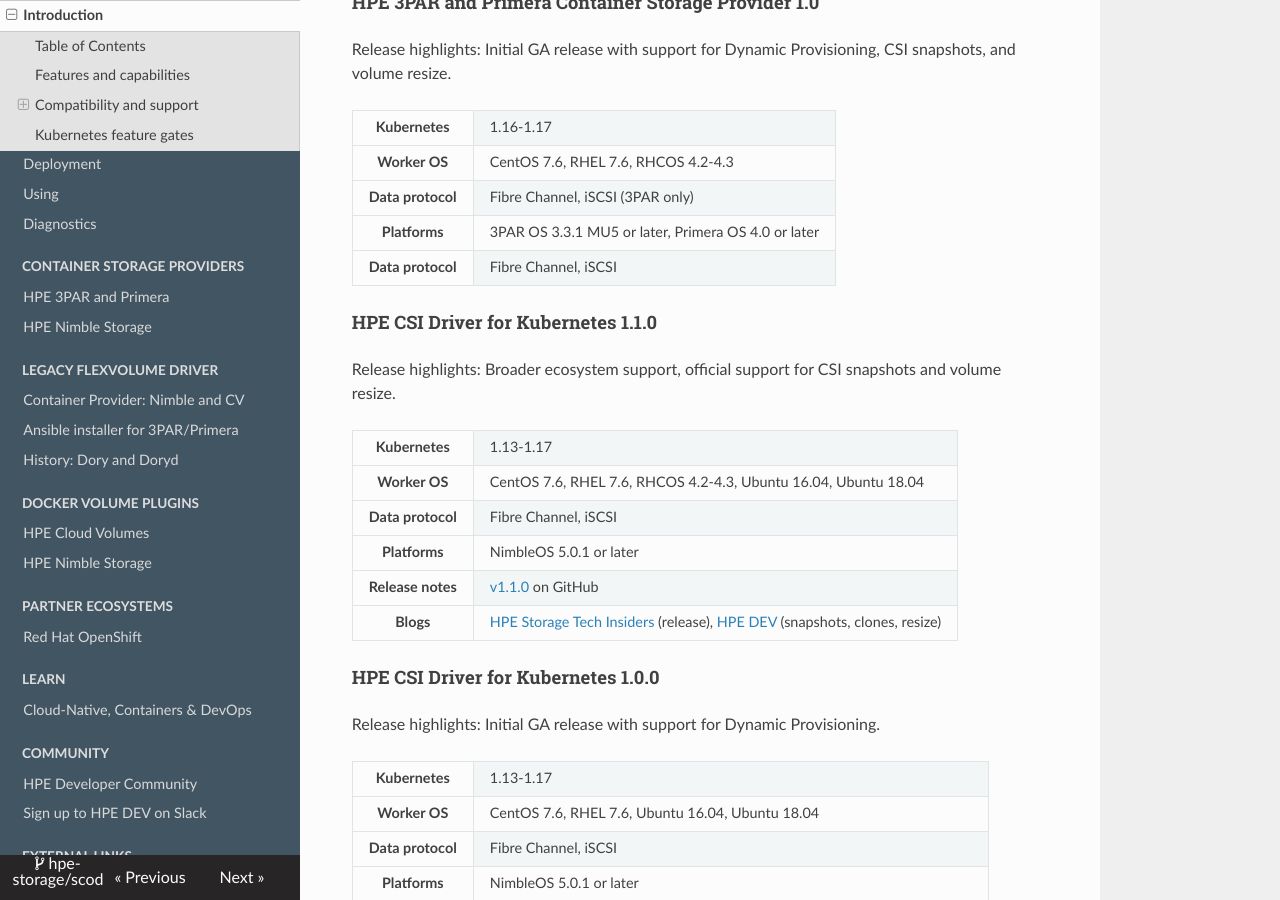
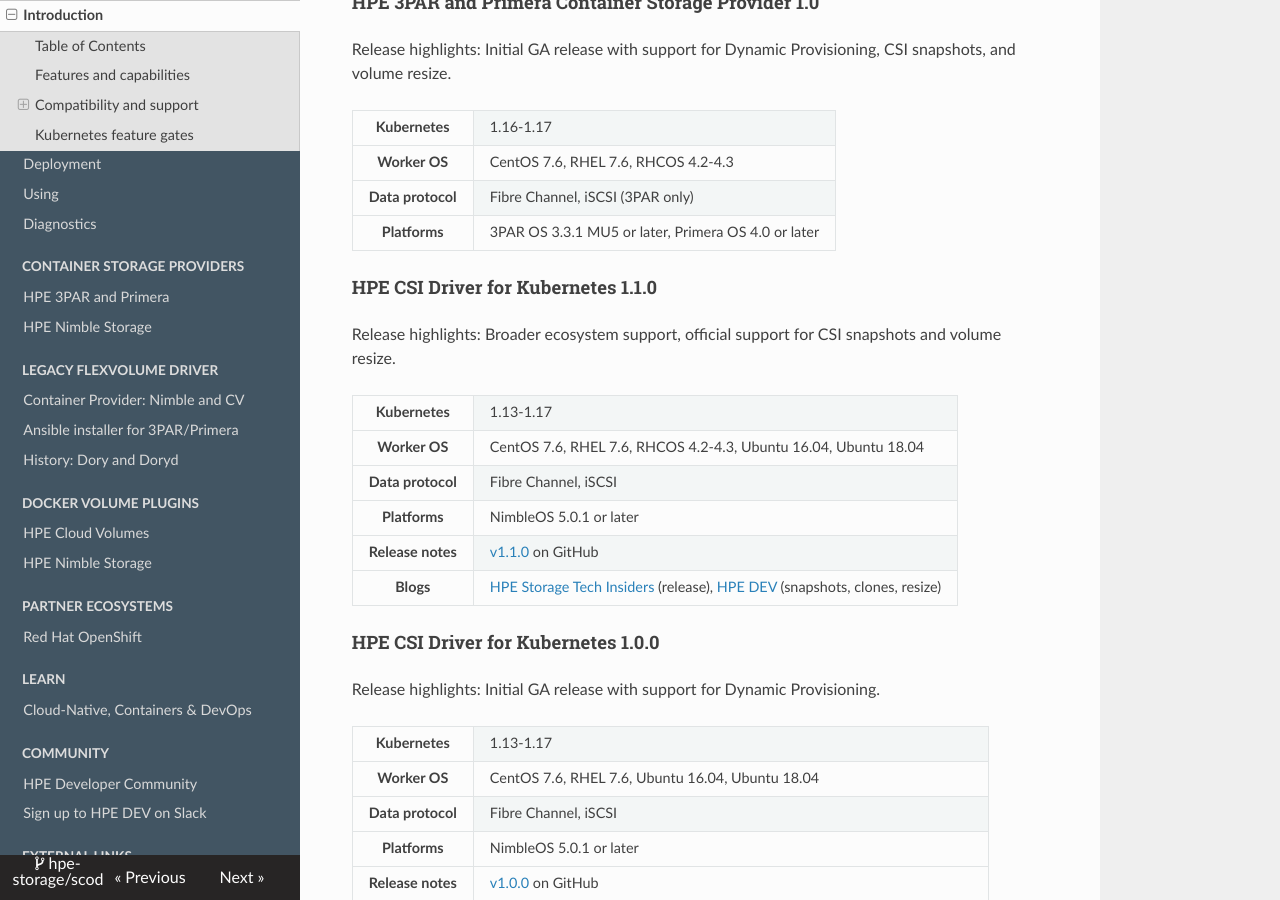
Before and after one commit to hpe-storage/scod, an MkDocs documentation site: the page built from docs/csi_driver/index.md, in a window 1280 px wide and 900 px high, scrolled down 2305 px. Built offline with MkDocs 1.6.1, drawn with Linux system fonts in a browser that asks for light colours; nearby versions of some CDN libraries.

Commit message:
fixed duplicate
Signed-off-by: Chris Snell <snell.chris@gmail.com>

```diff
--- a/docs/csi_driver/index.md
+++ b/docs/csi_driver/index.md
@@ -62,10 +62,6 @@
   <tr>
     <th>Platforms</th>
     <td>3PAR OS 3.3.1 MU5 or later, Primera OS 4.0 or later
-  </tr>
-  <tr>
-    <th>Data protocol</th>
-    <td>Fibre Channel, iSCSI </td>
   </tr>
 </table>
 
```
